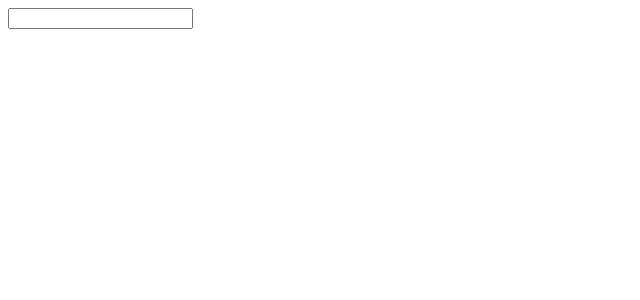
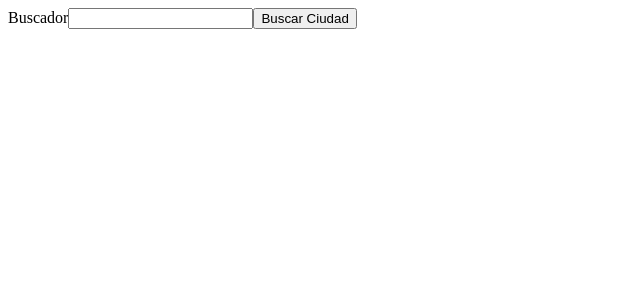
Before and after one commit to EmanuelMVera/ClimaExp, a React (Create React App) app: page / in a window 1280 px wide. Shown: the top 300 px of the page, without its empty margins (0-640 px from the left). Built offline with nearby package versions, Linux system fonts and the light colour scheme.

Commit message:
Agregando boton y configurando el fetch para extraer los datos

```diff
--- a/src/App.js
+++ b/src/App.js
@@ -1,6 +1,6 @@
 import react, {useState} from "react";
 
-function App() {
+export default function App() {
     const [input, setInput] = useState({caja: ""});
   /*
   fetch(url)
@@ -13,10 +13,9 @@ function App() {
       //se ejecutará si se produce un error al invocar la API de su elección
 
     });*/
-  //Ejemplo con API:`http://api.openweathermap.org/data/2.5/weather?q=${ciudad}&appid=4ae2636d8dfbdc3044bede63951a019b&units=metric`
-  /*
+
     function onSearch(ciudad) {
-    fetch(`http://api.openweathermap.org/data/2.5/weather?q=${ciudad}&appid=${apiKey}&units=metric`)
+    fetch(`http://api.openweathermap.org/data/2.5/weather?q=${ciudad}&appid=4ae2636d8dfbdc3044bede63951a019b&units=metric`)
       .then(r => r.json())
       .then((recurso) => {
         if(recurso.main !== undefined){
@@ -38,7 +37,8 @@ function App() {
           alert("Ciudad no encontrada");
         }
       });
-  */
+      }
+
         const handleInputChange = (event) => {
           setInput({
               ...input,
@@ -48,10 +48,12 @@ function App() {
 
     return (
         <div>
+        <form>
+          <label>Buscador</label>
           <input type="text" name="caja" onChange={handleInputChange}/>
+          <button type="submit" onClick={onSearch}>Buscar Ciudad</button>
           <h1>{input.caja}</h1>
+        </form>
       </div>
     );
 }
-
-export default App;
```
Lines whose indentation alone changed are shown as unchanged.
